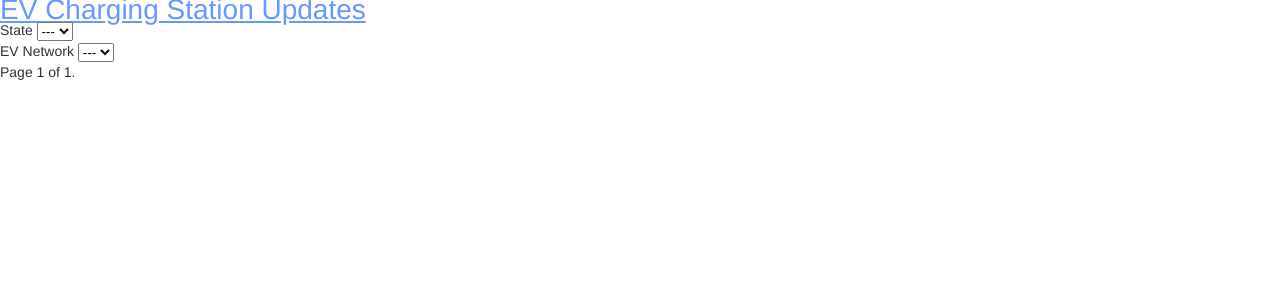
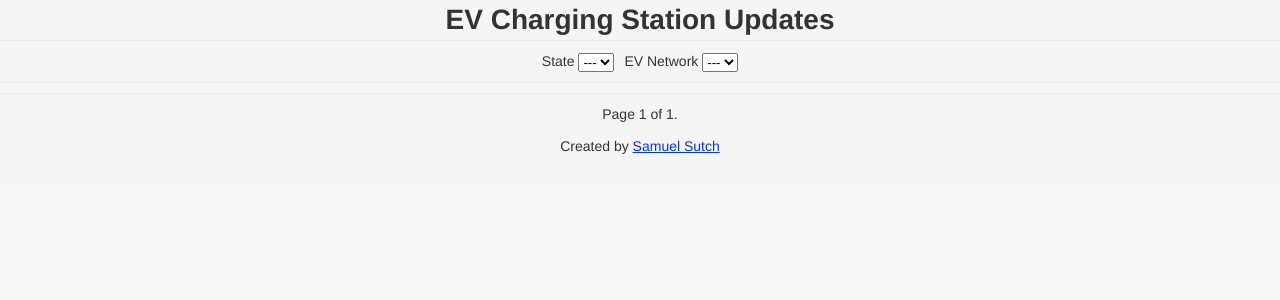
Before and after one commit to charge-beacon/charge-beacon, a Django app: page / in a window 1280 px wide. Shown: the top 300 px of the page. Run offline with Django 5.2, Linux system fonts and the light colour scheme; data that the repository does not hold is empty.

Commit message:
style updates

```diff
--- a/app/admin.py
+++ b/app/admin.py
@@ -6,7 +6,7 @@ from app.models import Station, Persona, Update
 @admin.register(Station)
 class StationAdmin(SimpleHistoryAdmin):
     list_display = (
-        'id', 'status_code', 'full_address', 'open_date', 'expected_date'
+        'id', 'status_code', 'full_address', 'open_date', 'updated_at'
     )
     search_fields = ['street_address', 'city', 'state', 'zip']
     list_filter = ['ev_network', 'state']
--- a/app/static/app/css/style.css
+++ b/app/static/app/css/style.css
@@ -15,5 +15,61 @@ body {
     font-size: 14px;
     line-height: 20px;
     color: #333333;
-    background-color: #ffffff;
+    background-color: #f6f6f6;
 }
+
+.header {
+    padding: 10px;
+    border-bottom: 1px solid #e8e8e8;
+    background-color: #f5f5f5;
+    text-align: center;
+}
+
+.header a {
+    text-decoration: none;
+    color: #333333;
+    font-weight: bold;
+}
+
+.filter-header {
+    padding: 10px;
+    margin-bottom: 10px;
+    border-bottom: 1px solid #e8e8e8;
+    background-color: #f5f5f5;
+    display: flex;
+    column-gap: 10px;
+    justify-content: center;
+}
+
+.search-input {
+
+}
+
+.updates-container {
+    margin: 0 auto;
+    max-width: 500px;
+}
+
+.update {
+    padding: 10px;
+    margin-bottom: 10px;
+    border: 1px solid #e8e8e8;
+    border-radius: 3px;
+    background-color: white;
+}
+
+.footer {
+    padding: 10px;
+    margin-top: 10px;
+    border-top: 1px solid #e8e8e8;
+    background-color: #f5f5f5;
+    text-align: center;
+}
+
+.footer-links {
+    margin-top: 12px;
+    margin-bottom: 24px;
+    display: flex;
+    column-gap: 10px;
+    justify-content: center;
+}
--- a/app/templates/app/index.html
+++ b/app/templates/app/index.html
@@ -22,7 +22,9 @@ document.addEventListener('DOMContentLoaded', function() {
 {% endblock %}
 
 {% block content %}
+    <div class="header">
         <h1><a href="{% url 'index' %}">EV Charging Station Updates</a></h1>
+    </div>
     <form method="get" id="filter-form">
         <div class="filter-header">
             <div class="search-input">
@@ -45,12 +47,11 @@ document.addEventListener('DOMContentLoaded', function() {
             </div>
         </div>
     </form>
-
-    <div class="updates">
+    <div class="updates-container">
         {% for update in updates %}
             <div class="update">
                 <div class="update-header">
-                    <h2>{{ update.station.key }}</h2>
+                    <h3>{{ update.station.key }}</h3>
                     <p>{{ update.created_at|naturaltime }}</p>
                 </div>
                 <div class="update-body">
@@ -60,6 +61,7 @@ document.addEventListener('DOMContentLoaded', function() {
         {% endfor %}
     </div>
 
+    <div class="footer">
         <div class="pagination">
             <span class="step-links">
                 {% if updates.has_previous %}
@@ -77,4 +79,8 @@ document.addEventListener('DOMContentLoaded', function() {
                 {% endif %}
             </span>
         </div>
+        <div class="footer-links">
+            <span>Created by <a href="https://sam.sutch.net">Samuel Sutch</a></span>
+        </div>
+    </div>
 {% endblock %}
```
Lines whose indentation alone changed are shown as unchanged.
